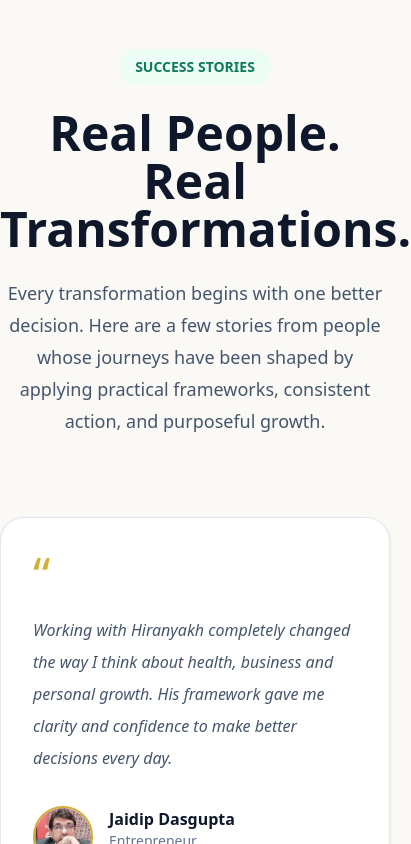
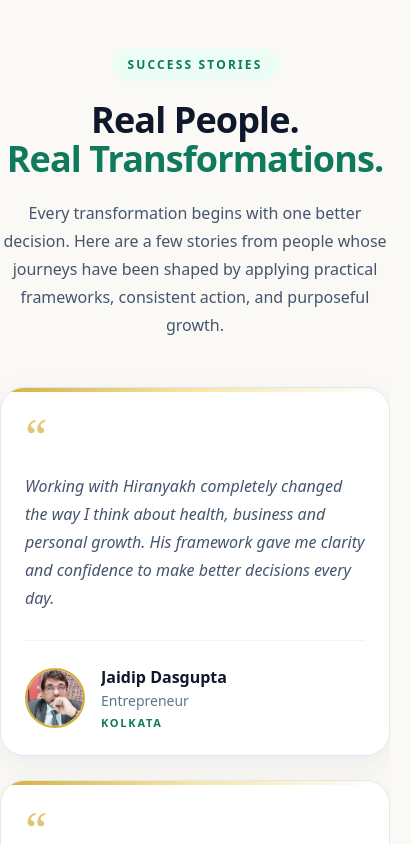
Before and after one commit to Hiranyakh/hiranyakhchatterjee, a Next.js app: page / in a window 390 px wide. Shown: the part 6400-7244 px from the top of the page, 411 px wide, since content can reach past the window. Built offline with nearby package versions, Linux system fonts and the light colour scheme; a web font is replaced by a local one.

Commit message:
feat: polish responsive homepage sections

```diff
--- a/src/components/sections/cta/CTA.tsx
+++ b/src/components/sections/cta/CTA.tsx
@@ -6,8 +6,7 @@ import Section from "@/components/ui/Section";
 
 export default function CTA() {
   return (
-    <Section>
-
+    <Section className="overflow-hidden">
       <motion.div
         initial={{ opacity: 0, y: 40 }}
         whileInView={{ opacity: 1, y: 0 }}
@@ -16,33 +15,44 @@ export default function CTA() {
         className="
           relative
           overflow-hidden
-          rounded-[40px]
+          rounded-[32px]
           bg-[#0B132B]
-          px-10
-          py-20
+          px-6
+          py-14
           text-center
           shadow-[0_30px_80px_rgba(15,23,42,0.25)]
+          sm:rounded-[40px]
+          sm:px-10
+          sm:py-20
         "
       >
         {/* Compass Glow */}
-
         <div
           className="
+            pointer-events-none
             absolute
             inset-0
             flex
             items-center
             justify-center
-            opacity-5
+            opacity-[0.045]
           "
         >
-          <div className="text-[420px] text-[#D4AF37]">
+          <div
+            className="
+              text-[260px]
+              leading-none
+              text-[#D4AF37]
+              sm:text-[420px]
+            "
+          >
             ◎
           </div>
         </div>
 
+        {/* CTA Content */}
         <div className="relative z-10">
-
+          {/* Label */}
           <span
             className="
               inline-flex
@@ -51,62 +61,81 @@ export default function CTA() {
               border-[#D4AF37]/40
               px-4
               py-2
-              text-sm
+              text-xs
               font-semibold
-              tracking-widest
+              uppercase
+              tracking-[0.2em]
               text-[#D4AF37]
+              sm:text-sm
             "
           >
             YOUR NEXT STEP
           </span>
 
+          {/* Heading */}
           <h2
             className="
               mx-auto
-              mt-8
+              mt-6
               max-w-4xl
-              text-5xl
+              text-4xl
               font-bold
-              leading-tight
+              leading-[1.08]
+              tracking-tight
               text-white
+              sm:mt-8
+              sm:text-5xl
+              lg:text-6xl
             "
           >
-            Build A Better Future.
+            Ready to Discover
             <br />
-            One Better Decision At A Time.
+            <span className="text-[#D4AF37]">
+              What&apos;s Possible?
+            </span>
           </h2>
 
+          {/* Description */}
           <p
             className="
               mx-auto
-              mt-8
+              mt-6
               max-w-2xl
-              text-lg
-              leading-8
+              text-base
+              leading-7
               text-slate-300
+              sm:mt-8
+              sm:text-lg
+              sm:leading-8
             "
           >
-            Discover your current position, identify your biggest
-            opportunities, and start building a healthier,
-            wealthier and more meaningful future.
+            Start by understanding where you stand today. Discover your
+            Freedom Score, identify your biggest opportunities, and take
+            your next better step toward greater health, wealth, growth
+            and freedom.
           </p>
 
-          <div className="mt-12">
-
+          {/* CTA */}
+          <div className="mt-9 sm:mt-12">
             <Button href="/freedom-score">
-              Take Your Freedom Score™
+              Discover Your Freedom Score™
             </Button>
-
           </div>
 
-          <p className="mt-6 text-sm text-slate-400">
+          {/* Trust Line */}
+          <p
+            className="
+              mt-5
+              text-xs
+              text-slate-400
+              sm:mt-6
+              sm:text-sm
+            "
+          >
             Free Assessment • Instant Insights • No Spam
           </p>
-
         </div>
-
       </motion.div>
-
     </Section>
   );
 }
--- a/src/components/sections/testimonials/TestimonialCard.tsx
+++ b/src/components/sections/testimonials/TestimonialCard.tsx
@@ -12,55 +12,111 @@ export default function TestimonialCard({ testimonial }: Props) {
   return (
     <motion.div
       whileHover={{
-        y: -8,
-        scale: 1.02,
+        y: -6,
       }}
       transition={{ duration: 0.3 }}
       className="
+        relative
+        flex
+        h-full
+        flex-col
+        overflow-hidden
         rounded-3xl
         border
         border-slate-200
         bg-white
-        p-8
-        shadow-sm
+        p-6
+        shadow-[0_8px_30px_rgba(15,23,42,.06)]
+        transition-all
+        duration-300
         hover:border-[#D4AF37]/40
-        hover:shadow-xl
+        hover:shadow-[0_20px_45px_rgba(15,23,42,.10)]
+        sm:p-8
       "
     >
-      <div className="text-5xl text-[#D4AF37] leading-none">
+      {/* Gold Accent */}
+      <div
+        className="
+          absolute
+          left-0
+          top-0
+          h-1
+          w-full
+          bg-gradient-to-r
+          from-[#D4AF37]
+          via-[#F6E6A7]
+          to-transparent
+        "
+      />
+
+      {/* Quote Mark */}
+      <div
+        className="
+          text-5xl
+          font-serif
+          leading-none
+          text-[#D4AF37]/70
+        "
+      >
         “
       </div>
 
-      <p className="mt-4 leading-8 text-slate-600 italic">
+      {/* Quote */}
+      <p
+        className="
+          mt-3
+          flex-1
+          text-base
+          italic
+          leading-7
+          text-slate-600
+          sm:text-lg
+          sm:leading-8
+        "
+      >
         {testimonial.quote}
       </p>
 
-      <div className="mt-8 flex items-center gap-4">
-
+      {/* Profile */}
+      <div className="mt-7 flex items-center gap-4 border-t border-slate-100 pt-6">
         <Image
           src={testimonial.image}
           alt={testimonial.name}
           width={60}
           height={60}
-          className="rounded-full border-2 border-[#D4AF37] object-cover"
+          className="
+            h-[60px]
+            w-[60px]
+            shrink-0
+            rounded-full
+            border-2
+            border-[#D4AF37]
+            object-cover
+          "
         />
 
-        <div>
-
-          <h4 className="font-semibold text-slate-900">
+        <div className="min-w-0">
+          <h4 className="truncate font-semibold text-slate-900">
             {testimonial.name}
           </h4>
 
-          <p className="text-sm text-slate-500">
+          <p className="mt-0.5 text-sm text-slate-500">
             {testimonial.role}
           </p>
 
-          <p className="text-xs uppercase tracking-widest text-[#0F7A5C]">
+          <p
+            className="
+              mt-1
+              text-[11px]
+              font-semibold
+              uppercase
+              tracking-[0.16em]
+              text-[#0F7A5C]
+            "
+          >
             {testimonial.location}
           </p>
-
         </div>
-
       </div>
     </motion.div>
   );
--- a/src/components/sections/testimonials/Testimonials.tsx
+++ b/src/components/sections/testimonials/Testimonials.tsx
@@ -1,46 +1,94 @@
 "use client";
 
 import Section from "@/components/ui/Section";
-
 import TestimonialCard from "./TestimonialCard";
 import { testimonials } from "./TestimonialsData";
 
 export default function Testimonials() {
   return (
-    <Section>
+    <Section className="overflow-hidden">
+      {/* ========================= */}
+      {/* SECTION HEADER */}
+      {/* ========================= */}
 
       <div className="text-center">
-
-        <span className="inline-flex rounded-full bg-emerald-50 px-4 py-2 text-sm font-semibold text-[#0F7A5C]">
+        <span
+          className="
+            inline-flex
+            rounded-full
+            bg-emerald-50
+            px-4
+            py-2
+            text-xs
+            font-semibold
+            uppercase
+            tracking-[0.18em]
+            text-[#0F7A5C]
+            sm:text-sm
+          "
+        >
           SUCCESS STORIES
         </span>
 
-        <h2 className="mt-6 text-5xl font-bold text-slate-900">
+        <h2
+          className="
+            mt-5
+            text-4xl
+            font-bold
+            leading-[1.08]
+            tracking-tight
+            text-slate-900
+            sm:text-5xl
+          "
+        >
           Real People.
           <br />
-          Real Transformations.
+          <span className="text-[#0F7A5C]">
+            Real Transformations.
+          </span>
         </h2>
 
-        <p className="mx-auto mt-6 max-w-2xl text-lg leading-8 text-slate-600">
-          Every transformation begins with one better decision.
-          Here are a few stories from people whose journeys have been
-          shaped by applying practical frameworks, consistent action,
-          and purposeful growth.
+        <p
+          className="
+            mx-auto
+            mt-5
+            max-w-2xl
+            text-base
+            leading-7
+            text-slate-600
+            sm:mt-6
+            sm:text-lg
+            sm:leading-8
+          "
+        >
+          Every transformation begins with one better decision. Here are a
+          few stories from people whose journeys have been shaped by applying
+          practical frameworks, consistent action, and purposeful growth.
         </p>
-
       </div>
 
-      <div className="mt-20 grid gap-8 lg:grid-cols-3">
+      {/* ========================= */}
+      {/* TESTIMONIAL GRID */}
+      {/* ========================= */}
 
+      <div
+        className="
+          mt-12
+          grid
+          grid-cols-1
+          gap-6
+          sm:mt-16
+          sm:gap-8
+          lg:grid-cols-3
+        "
+      >
         {testimonials.map((testimonial) => (
           <TestimonialCard
             key={testimonial.id}
             testimonial={testimonial}
           />
         ))}
-
       </div>
-
     </Section>
   );
 }
```
Also changed, not shown: src/components/layout/footer/Footer.tsx (+100 -33 lines).
